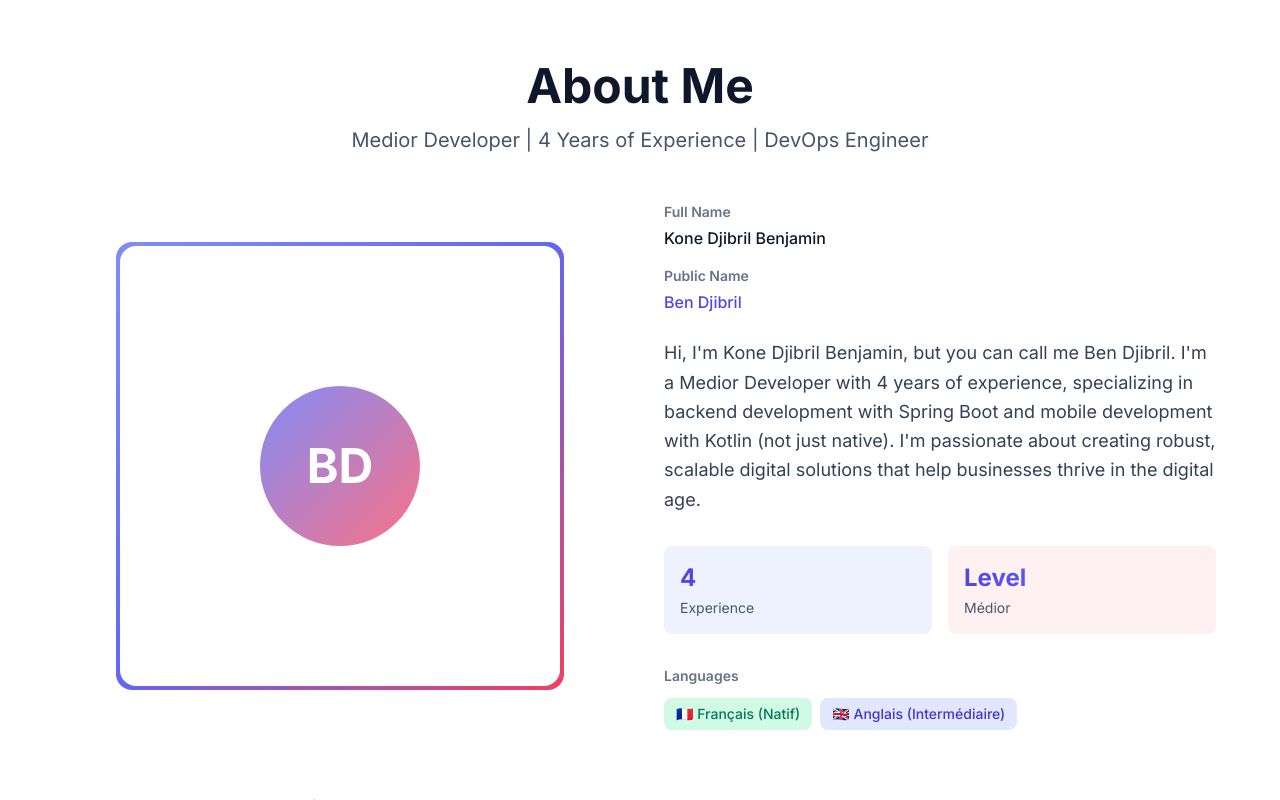
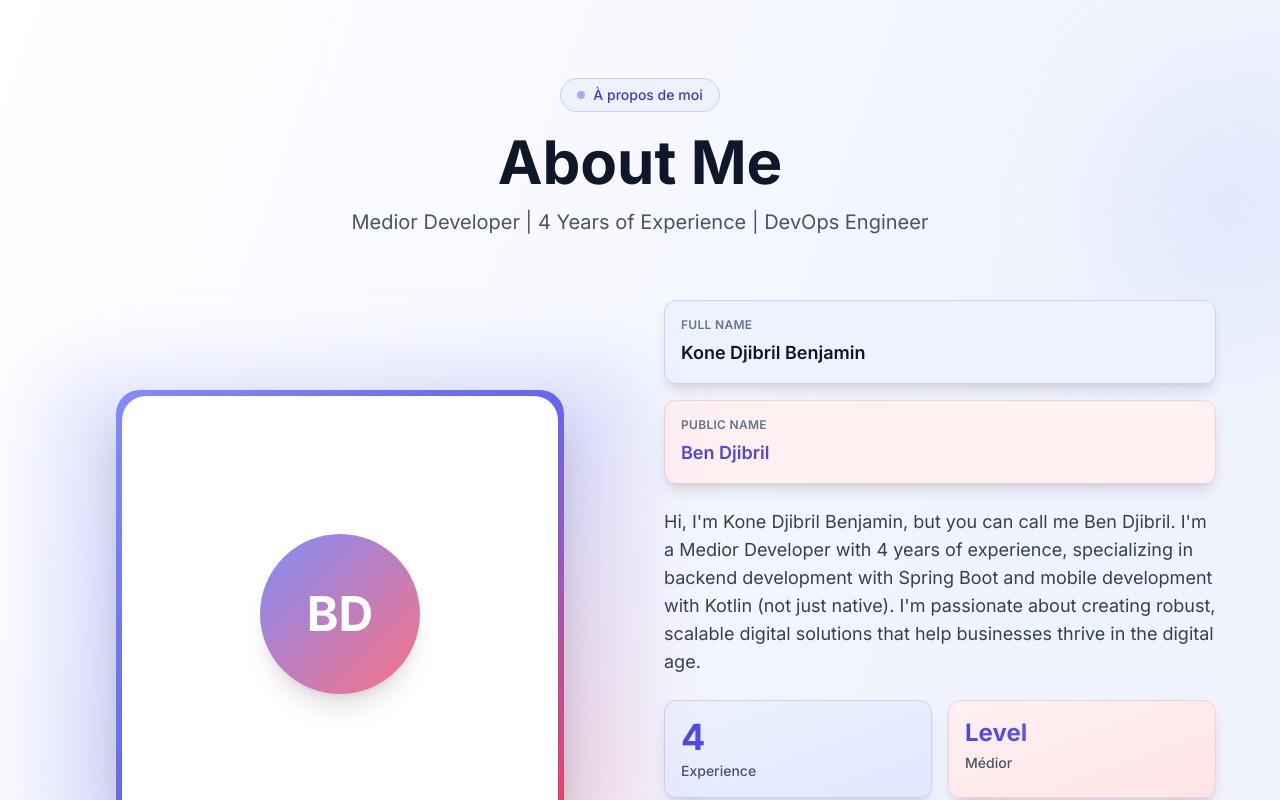
Before and after one commit to azerty-78/Ben-Djibril, a React (Vite) app: page / in a window 1280 px wide. Shown: the part 1040-1840 px from the top of the page. Built offline with nearby package versions, Linux system fonts and the light colour scheme; no server answers.

Commit message:
feat: enhance HomeMicroTestimonial and AboutSection components with background animations, improved layout, and updated styling for better visual appeal; refactor HomeServices to use service types for navigation

```diff
--- a/src/components/home/HomeServices.tsx
+++ b/src/components/home/HomeServices.tsx
@@ -13,10 +13,11 @@ function HomeServices() {
   const { t } = useTranslation()
   const navigate = useNavigate()
 
-  const scrollToServiceSection = (sectionId: string) => {
-    navigate('/services')
+  const scrollToServiceSection = (serviceType: string) => {
+    navigate(`/services?type=${serviceType}`)
     setTimeout(() => {
-      const section = document.querySelector(`[data-section="${sectionId}"]`)
+      // Scroll to services list section
+      const section = document.querySelector('[data-section="services"]')
       if (section) {
         const offset = 80
         const elementPosition = section.getBoundingClientRect().top
@@ -26,7 +27,7 @@ function HomeServices() {
           behavior: 'smooth'
         })
       }
-    }, 200)
+    }, 300)
   }
 
   const services = [
@@ -38,7 +39,7 @@ function HomeServices() {
       bgColor: 'bg-primary-100 dark:bg-primary-900/30',
       textColor: 'text-primary-600 dark:text-primary-400',
       link: '/services?type=mobile',
-      sectionId: 'services',
+      serviceType: 'mobile',
       tag: 'popular' as const,
       tagLabel: t('services.mostPopular'),
     },
@@ -50,7 +51,7 @@ function HomeServices() {
       bgColor: 'bg-accent-100 dark:bg-accent-900/30',
       textColor: 'text-accent-600 dark:text-accent-400',
       link: '/services?type=web',
-      sectionId: 'services',
+      serviceType: 'web',
       tag: 'new' as const,
       tagLabel: t('home.services.newTag') || 'New',
     },
@@ -62,7 +63,7 @@ function HomeServices() {
       bgColor: 'bg-success-100 dark:bg-success-900/30',
       textColor: 'text-success-600 dark:text-success-400',
       link: '/services?type=ecommerce',
-      sectionId: 'services',
+      serviceType: 'ecommerce',
     },
   ]
 
@@ -95,7 +96,7 @@ function HomeServices() {
                 viewport={{ once: true }}
                 transition={{ duration: 0.5, delay: index * 0.1 }}
                 whileHover={{ y: -5, scale: 1.02 }}
-                onClick={() => scrollToServiceSection(service.sectionId || 'services')}
+                onClick={() => scrollToServiceSection(service.serviceType || 'web')}
                 className="card hover:shadow-xl transition-all duration-300 cursor-pointer group relative overflow-visible"
               >
                 {/* Tag badge */}
--- a/src/components/sections/AboutSection.tsx
+++ b/src/components/sections/AboutSection.tsx
@@ -16,23 +16,51 @@ function AboutSection() {
   const { t } = useTranslation()
 
   return (
-    <section className="py-16 bg-white dark:bg-secondary-900/50">
-      <div className="container mx-auto px-4">
+    <section className="py-16 md:py-20 bg-gradient-to-br from-white via-primary-50/30 to-accent-50/20 dark:from-secondary-900 dark:via-secondary-900 dark:to-secondary-800 relative overflow-hidden">
+      {/* Background decoration */}
+      <div className="absolute inset-0 opacity-30 dark:opacity-20 pointer-events-none">
+        <motion.div
+          initial={{ opacity: 0, scale: 0.8 }}
+          animate={{ opacity: 1, scale: 1 }}
+          transition={{ duration: 1.5, ease: 'easeOut' }}
+          className="absolute top-20 -right-20 w-64 h-64 bg-primary-200 dark:bg-primary-600 rounded-full blur-3xl"
+        />
+        <motion.div
+          initial={{ opacity: 0, scale: 0.8 }}
+          animate={{ opacity: 1, scale: 1 }}
+          transition={{ duration: 1.5, delay: 0.3, ease: 'easeOut' }}
+          className="absolute bottom-20 -left-20 w-72 h-72 bg-accent-200 dark:bg-accent-600 rounded-full blur-3xl"
+        />
+      </div>
+
+      <div className="container mx-auto px-4 relative">
         <div className="max-w-6xl mx-auto">
           <motion.div
             initial={{ opacity: 0, y: 20 }}
             whileInView={{ opacity: 1, y: 0 }}
             viewport={{ once: true }}
             transition={{ duration: 0.6 }}
-            className="text-center mb-12"
+            className="text-center mb-12 md:mb-16"
           >
-            <h2 className="text-4xl md:text-5xl font-bold mb-4 text-secondary-900 dark:text-white">{t('home.about.title')}</h2>
-            <p className="text-xl text-secondary-600 dark:text-secondary-300 max-w-2xl mx-auto">
+            <motion.div
+              initial={{ opacity: 0, scale: 0.9 }}
+              whileInView={{ opacity: 1, scale: 1 }}
+              viewport={{ once: true }}
+              transition={{ duration: 0.4, delay: 0.2 }}
+              className="inline-flex items-center gap-2 px-3 sm:px-4 py-1.5 rounded-full bg-primary-50 dark:bg-primary-900/40 border border-primary-200 dark:border-primary-700 mb-4 sm:mb-5"
+            >
+              <span className="w-2 h-2 rounded-full bg-primary-500 animate-pulse" />
+              <span className="text-[10px] xs:text-xs sm:text-sm font-medium text-primary-700 dark:text-primary-300">
+                À propos de moi
+              </span>
+            </motion.div>
+            <h2 className="text-4xl md:text-5xl lg:text-6xl font-bold mb-4 text-secondary-900 dark:text-white">{t('home.about.title')}</h2>
+            <p className="text-lg md:text-xl text-secondary-600 dark:text-secondary-300 max-w-2xl mx-auto leading-relaxed">
               {t('home.about.subtitle')}
             </p>
           </motion.div>
 
-          <div className="grid md:grid-cols-2 gap-12 items-center mb-16">
+          <div className="grid md:grid-cols-2 gap-8 md:gap-12 items-center mb-16 md:mb-20">
             <motion.div
               initial={{ opacity: 0, x: -20 }}
               whileInView={{ opacity: 1, x: 0 }}
@@ -40,12 +68,27 @@ function AboutSection() {
               transition={{ duration: 0.6 }}
               className="relative"
             >
-              <div className="w-full aspect-square max-w-md mx-auto">
-                <div className="w-full h-full rounded-2xl bg-gradient-to-br from-primary-400 via-primary-500 to-accent-500 p-1">
-                  <div className="w-full h-full rounded-2xl bg-white dark:bg-secondary-800 flex items-center justify-center">
-                    <div className="w-32 h-32 md:w-40 md:h-40 rounded-full bg-gradient-to-br from-primary-400 to-accent-400 flex items-center justify-center text-white text-4xl md:text-5xl font-bold">
+              <motion.div
+                animate={{
+                  scale: [1, 1.02, 1],
+                }}
+                transition={{
+                  duration: 8,
+                  repeat: Infinity,
+                  ease: 'easeInOut',
+                }}
+                className="absolute -inset-4 bg-gradient-to-br from-primary-400/20 via-primary-500/20 to-accent-500/20 rounded-3xl blur-2xl"
+              />
+              <div className="relative w-full aspect-square max-w-md mx-auto">
+                <div className="w-full h-full rounded-3xl bg-gradient-to-br from-primary-400 via-primary-500 to-accent-500 p-1.5 shadow-2xl">
+                  <div className="w-full h-full rounded-3xl bg-white dark:bg-secondary-800 flex items-center justify-center">
+                    <motion.div
+                      whileHover={{ scale: 1.05, rotate: 5 }}
+                      transition={{ duration: 0.3 }}
+                      className="w-32 h-32 md:w-40 md:h-40 rounded-full bg-gradient-to-br from-primary-400 to-accent-400 flex items-center justify-center text-white text-4xl md:text-5xl font-bold shadow-xl"
+                    >
                       BD
-                    </div>
+                    </motion.div>
                   </div>
                 </div>
               </div>
@@ -58,51 +101,65 @@ function AboutSection() {
               transition={{ duration: 0.6 }}
               className="space-y-6"
             >
-              <div className="space-y-4">
-                <div>
-                  <h3 className="text-sm font-semibold text-secondary-500 dark:text-secondary-400 mb-1">
+              <div className="space-y-4 mb-6">
+                <div className="card p-4 bg-gradient-to-br from-primary-50 to-primary-100/50 dark:from-primary-900/30 dark:to-primary-800/20 border border-primary-200 dark:border-primary-700">
+                  <h3 className="text-xs font-semibold text-secondary-500 dark:text-secondary-400 mb-1.5 uppercase tracking-wide">
                     {t('home.about.realName')}
                   </h3>
-                  <p className="text-base font-medium text-secondary-900 dark:text-secondary-100">
+                  <p className="text-base md:text-lg font-semibold text-secondary-900 dark:text-secondary-100">
                     Kone Djibril Benjamin
                   </p>
                 </div>
-                <div>
-                  <h3 className="text-sm font-semibold text-secondary-500 dark:text-secondary-400 mb-1">
+                <div className="card p-4 bg-gradient-to-br from-accent-50 to-accent-100/50 dark:from-accent-900/30 dark:to-accent-800/20 border border-accent-200 dark:border-accent-700">
+                  <h3 className="text-xs font-semibold text-secondary-500 dark:text-secondary-400 mb-1.5 uppercase tracking-wide">
                     {t('home.about.publicName')}
                   </h3>
-                  <p className="text-base font-medium text-primary-600 dark:text-primary-400">
+                  <p className="text-base md:text-lg font-semibold text-primary-600 dark:text-primary-400">
                     Ben Djibril
                   </p>
                 </div>
               </div>
 
-              <p className="text-lg text-secondary-700 dark:text-secondary-300 leading-relaxed">
+              <p className="text-base md:text-lg text-secondary-700 dark:text-secondary-300 leading-relaxed mb-6">
                 {t('home.about.bio')}
               </p>
 
-              <div className="grid grid-cols-2 gap-4 pt-2">
-                <div className="bg-primary-50 dark:bg-primary-900/20 rounded-lg p-4">
-                  <div className="text-2xl font-bold gradient-text mb-1">4</div>
-                  <div className="text-sm text-secondary-600 dark:text-secondary-400">{t('home.about.experience')}</div>
-                </div>
-                <div className="bg-accent-50 dark:bg-accent-900/20 rounded-lg p-4">
-                  <div className="text-2xl font-bold gradient-text mb-1">{t('home.about.level')}</div>
-                  <div className="text-sm text-secondary-600 dark:text-secondary-400">Médior</div>
-                </div>
+              <div className="grid grid-cols-2 gap-4 mb-6">
+                <motion.div
+                  whileHover={{ scale: 1.05, y: -2 }}
+                  className="card p-4 bg-gradient-to-br from-primary-50 to-primary-100 dark:from-primary-900/20 dark:to-primary-800/20 border border-primary-200 dark:border-primary-700"
+                >
+                  <div className="text-3xl md:text-4xl font-bold gradient-text mb-1">4</div>
+                  <div className="text-xs sm:text-sm text-secondary-600 dark:text-secondary-400 font-medium">{t('home.about.experience')}</div>
+                </motion.div>
+                <motion.div
+                  whileHover={{ scale: 1.05, y: -2 }}
+                  className="card p-4 bg-gradient-to-br from-accent-50 to-accent-100 dark:from-accent-900/20 dark:to-accent-800/20 border border-accent-200 dark:border-accent-700"
+                >
+                  <div className="text-xl md:text-2xl font-bold gradient-text mb-1">{t('home.about.level')}</div>
+                  <div className="text-xs sm:text-sm text-secondary-600 dark:text-secondary-400 font-medium">Médior</div>
+                </motion.div>
               </div>
 
-              <div className="space-y-3 pt-2">
-                <h3 className="text-sm font-semibold text-secondary-500 dark:text-secondary-400">
+              <div className="card p-4 bg-gradient-to-br from-success-50 to-success-100/50 dark:from-success-900/20 dark:to-success-800/20 border border-success-200 dark:border-success-700">
+                <h3 className="text-xs font-semibold text-secondary-500 dark:text-secondary-400 mb-3 uppercase tracking-wide">
                   {t('home.about.languages')}
                 </h3>
-                <div className="flex flex-wrap gap-2">
-                  <span className="px-3 py-1.5 bg-success-100 dark:bg-success-900/30 text-success-700 dark:text-success-300 rounded-lg text-sm font-medium">
-                    🇫🇷 Français (Natif)
-                  </span>
-                  <span className="px-3 py-1.5 bg-primary-100 dark:bg-primary-900/30 text-primary-700 dark:text-primary-300 rounded-lg text-sm font-medium">
-                    🇬🇧 Anglais (Intermédiaire)
-                  </span>
+                <div className="flex flex-wrap gap-2.5">
+                  <motion.span
+                    whileHover={{ scale: 1.05 }}
+                    className="inline-flex items-center gap-2 px-4 py-2 bg-success-100 dark:bg-success-900/40 text-success-700 dark:text-success-300 rounded-xl text-sm font-semibold shadow-sm"
+                  >
+                    <span className="text-lg">🇫🇷</span>
+                    <span>Français (Natif)</span>
+                  </motion.span>
+                  <motion.span
+                    whileHover={{ scale: 1.05 }}
+                    className="inline-flex items-center gap-2 px-4 py-2 bg-primary-100 dark:bg-primary-900/40 text-primary-700 dark:text-primary-300 rounded-xl text-sm font-semibold shadow-sm"
+                  >
+                    <span className="text-lg">🇬🇧</span>
+                    <span>Anglais (Intermédiaire)</span>
+                  </motion.span>
                 </div>
               </div>
             </motion.div>
```
Also changed, not shown: src/components/home/HomeMicroTestimonial.tsx (+49 -20 lines), src/components/sections/CertificationsSection.tsx (+17 -6 lines), src/components/sections/TestimonialsSection.tsx (+16 -5 lines).
